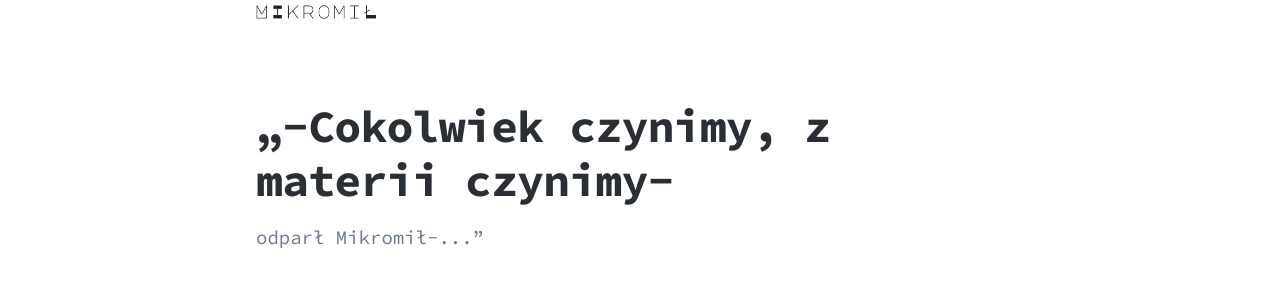
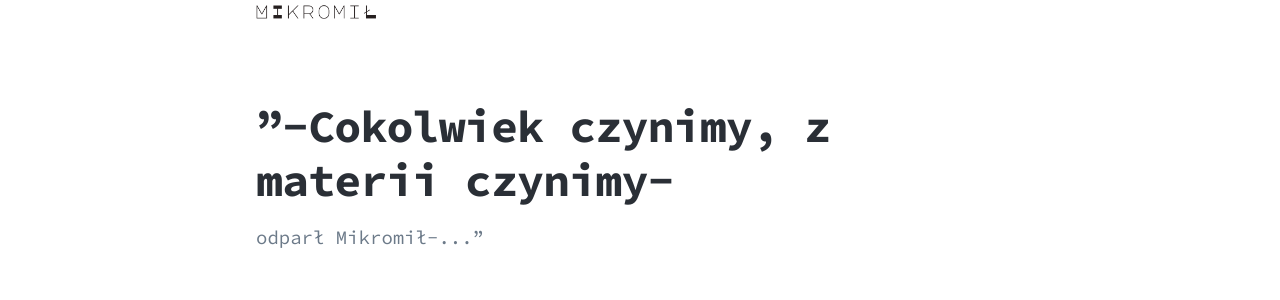
Before and after one commit to Mikromil/emka, a Jekyll site: the page built from index.html, in a window 1280 px wide. Shown: the part 169-469 px from the top of the page. Built offline with Jekyll 4.4.1, drawn with Linux system fonts in a browser that asks for light colours; nearby versions of some CDN libraries.

```diff
--- a/index.html
+++ b/index.html
@@ -9,7 +9,7 @@ featured_image: /images/social.jpg
 
 	<div class="wrap">
 
-		<h1>„-Cokolwiek czynimy, z materii czynimy-</h1>
+		<h1>”-Cokolwiek czynimy, z materii czynimy-</h1>
 		<p>odparł Mikromił-...”</p>
 
 	</div>
```
